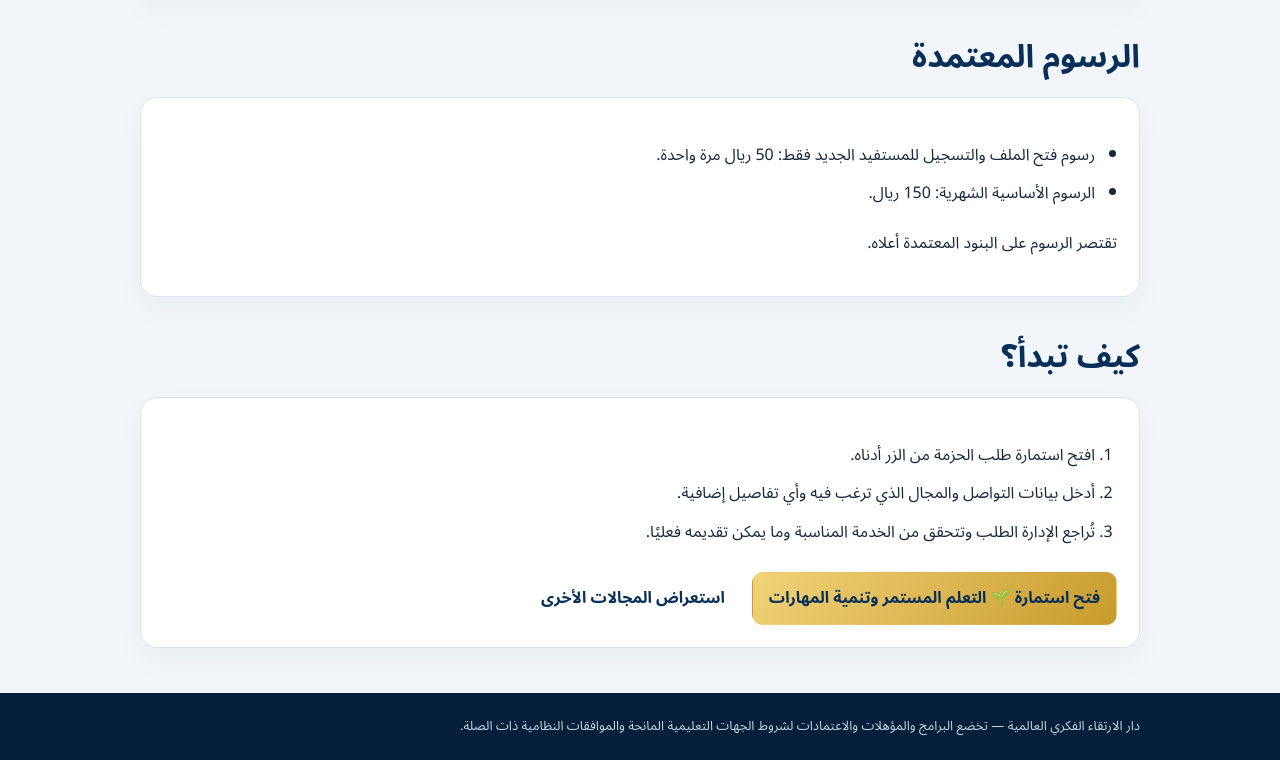
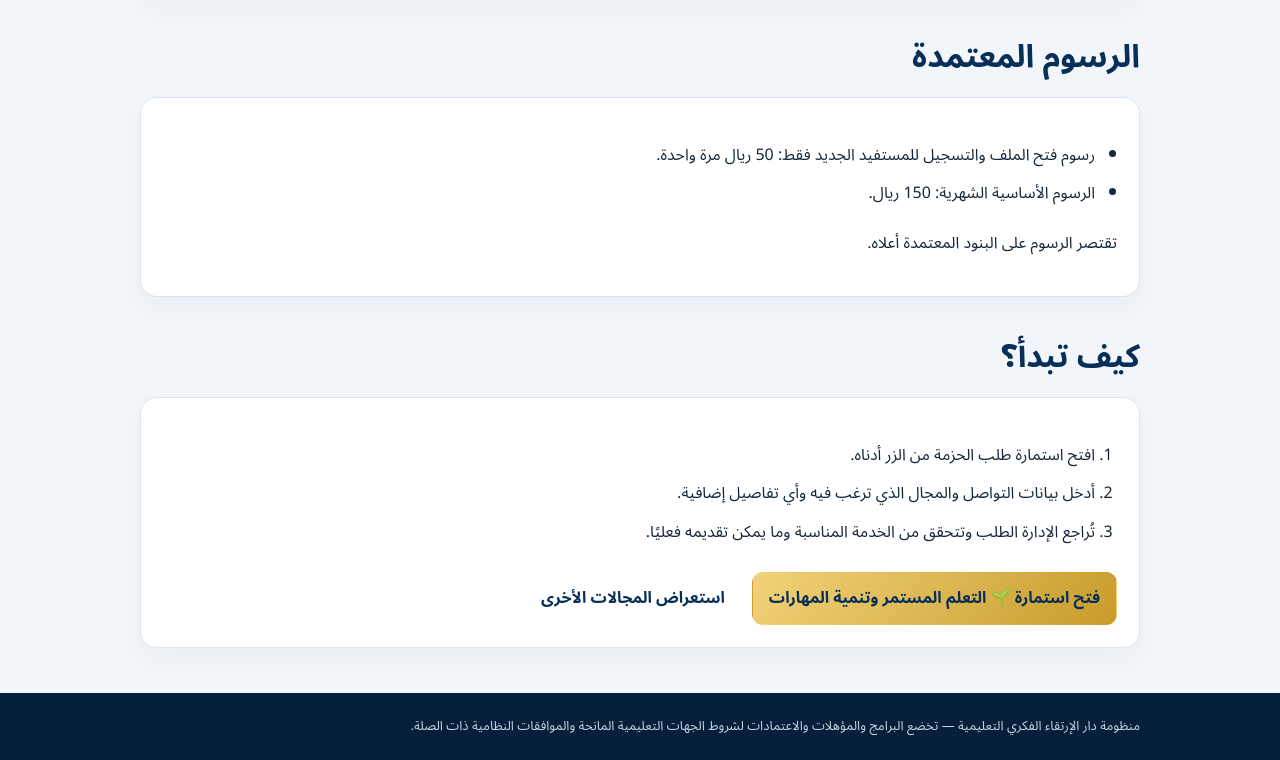
Before and after one commit to alooly44553-design/dar-alirtiqaa, a website: page lifelong-learning.html in a window 1280 px wide. Shown: the part 1120-1880 px from the top of the page. Drawn offline with Linux system fonts and the light colour scheme.

Commit message:
Correct legacy branding on education sector pages

```diff
--- a/lifelong-learning.html
+++ b/lifelong-learning.html
@@ -23,4 +23,4 @@ footer{background:#061f3a;color:#c4d5e4;padding:22px 0;margin-top:45px;font-size
 <li>أهداف قصيرة ومراجعة تقدم دورية.</li></ul></div></section>
 <section class="section"><h2>مرجع المنهج والمحتوى التعليمي</h2><div class="panel"><p>يُختار مرجع المنهج والدولة أو النظام التعليمي والمحتوى المناسب قبل التسجيل داخل استمارة المجال. تُربط الخطة والتوزيعات والسجلات والمراجعات بملف المتعلم نفسه، دون إنشاء فروع أو مسارات مستقلة للمناهج أو الدول.</p><p>يُوثق اسم المرجع وإصداره والمرحلة والمستوى والمحتوى التعليمي المختار داخل الملف الموحد.</p></div></section><section class="section"><h2>الرسوم المعتمدة</h2><div class="panel"><ul><li>رسوم فتح الملف والتسجيل للمستفيد الجديد فقط: 50 ريال مرة واحدة.</li><li>الرسوم الأساسية الشهرية: 150 ريال.</li></ul><p>تقتصر الرسوم على البنود المعتمدة أعلاه.</p></div></section>
 <section class="section"><h2>كيف تبدأ؟</h2><div class="panel"><ol><li>افتح استمارة طلب الحزمة من الزر أدناه.</li><li>أدخل بيانات التواصل والمجال الذي ترغب فيه وأي تفاصيل إضافية.</li><li>تُراجع الإدارة الطلب وتتحقق من الخدمة المناسبة وما يمكن تقديمه فعليًا.</li></ol><div class="actions"><a class="btn gold" href="/?service=program_application&amp;package=%F0%9F%8C%B1%20%D8%A7%D9%84%D8%AA%D8%B9%D9%84%D9%85%20%D8%A7%D9%84%D9%85%D8%B3%D8%AA%D9%85%D8%B1%20%D9%88%D8%AA%D9%86%D9%85%D9%8A%D8%A9%20%D8%A7%D9%84%D9%85%D9%87%D8%A7%D8%B1%D8%A7%D8%AA#services">فتح استمارة 🌱 التعلم المستمر وتنمية المهارات</a><a class="btn white" href="/education-packages.html">استعراض المجالات الأخرى</a></div></div></section>
-</main><footer><div class="container">دار الارتقاء الفكري العالمية — تخضع البرامج والمؤهلات والاعتمادات لشروط الجهات التعليمية المانحة والموافقات النظامية ذات الصلة.</div></footer></body></html>
+</main><footer><div class="container">منظومة دار الإرتقاء الفكري التعليمية — تخضع البرامج والمؤهلات والاعتمادات لشروط الجهات التعليمية المانحة والموافقات النظامية ذات الصلة.</div></footer></body></html>
```
